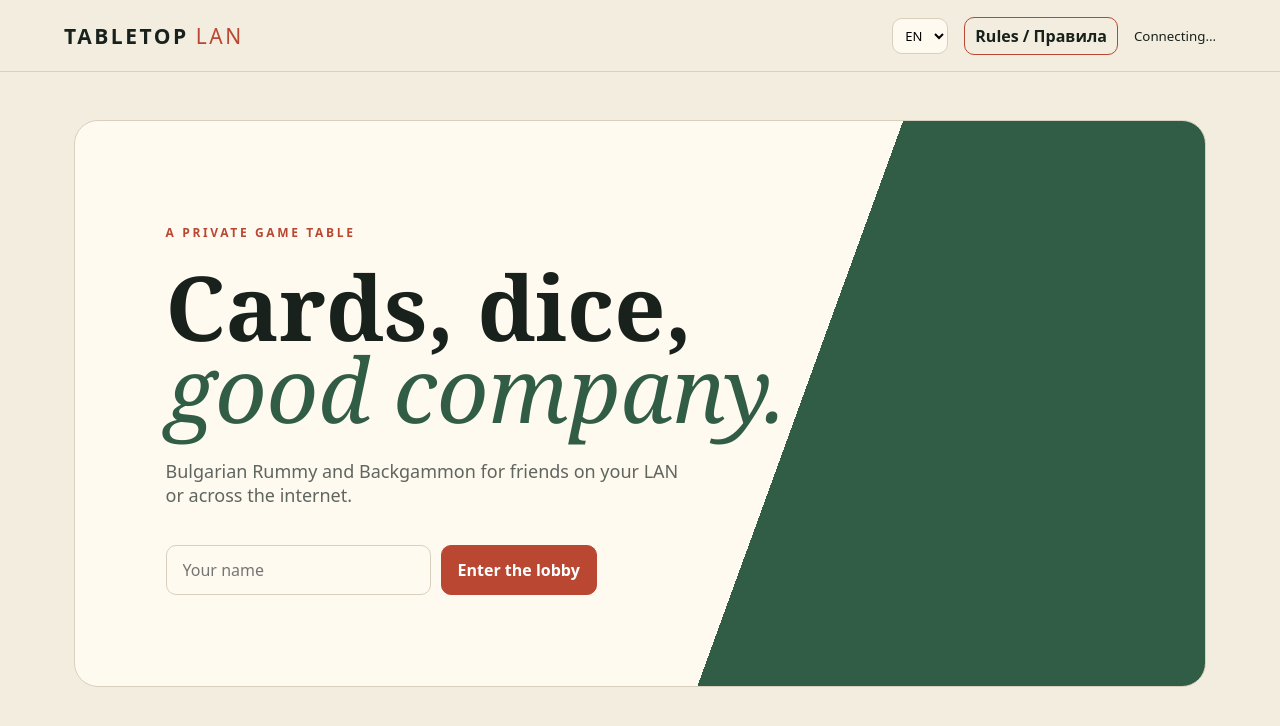
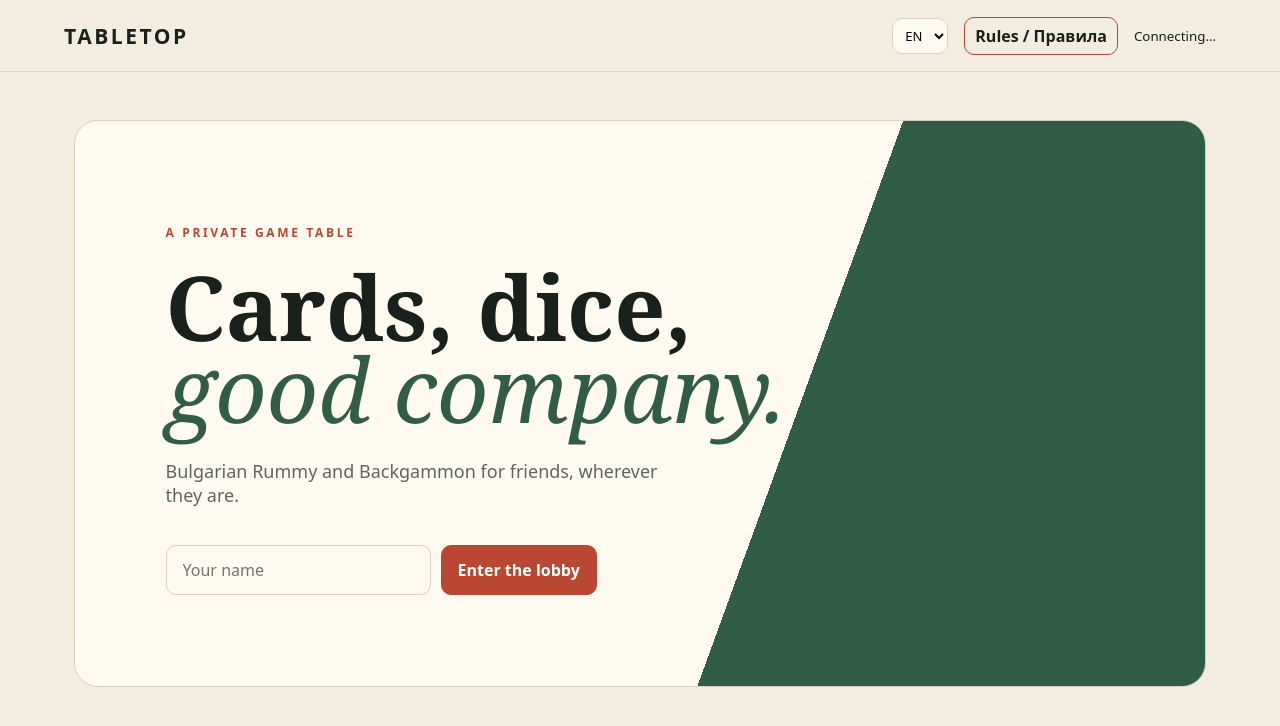
Before and after one commit to mil-dim/rummy, a website: page public/index.html in a window 1280 px wide. Drawn offline with nearby package versions, Linux system fonts and the light colour scheme; no server answers.

Commit message:
Remove LAN-only branding

```diff
--- a/public/i18n.js
+++ b/public/i18n.js
@@ -106,7 +106,7 @@ const labels = {
  'match points.':'точки.', 'BACKGAMMON':'ТАБЛА',
  'Connected':'Свързан', 'Connecting…':'Свързване…', 'Reconnecting…':'Повторно свързване…',
  'A PRIVATE GAME TABLE':'ЧАСТНА МАСА ЗА ИГРА', 'Cards, dice,':'Карти, зарове,', 'good company.':'добра компания.',
- 'Bulgarian Rummy and Backgammon for friends on your LAN or across the internet.':'Българско реми и табла за приятели в локалната мрежа или по интернет.',
+ 'Bulgarian Rummy and Backgammon for friends, wherever they are.':'Българско реми и табла за приятели, където и да са.',
  'Your name':'Вашето име', 'GAME LOBBY':'ЛОБИ', 'Choose your table':'Изберете маса',
  'Your seat is reserved. Leave before joining another table.':'Мястото ви е запазено. Напуснете, преди да се присъедините към друга маса.',
  'No open rooms yet.':'Все още няма отворени стаи.', 'Open a table':'Отворете маса',
--- a/public/index.html
+++ b/public/index.html
@@ -3,10 +3,10 @@
 <head>
   <meta charset="utf-8"><meta name="viewport" content="width=device-width,initial-scale=1">
   <meta name="app-build" content="__APP_BUILD__"><meta name="app-version" content="__APP_VERSION__">
-  <title>Tabletop LAN</title><link rel="stylesheet" href="/styles.css?v=__APP_BUILD__">
+  <title>Tabletop</title><link rel="stylesheet" href="/styles.css?v=__APP_BUILD__">
 </head>
 <body>
-  <header><div><b>TABLETOP</b><span>LAN</span></div><nav><select id="uiLanguage" aria-label="Language / Език"><option value="en">EN</option><option value="bg">БГ</option></select><span id="profileActions" hidden><span id="currentName" data-no-translate></span> <button id="renameOpen" class="ghost">Change name</button> <button id="signOut" class="ghost">Sign out</button></span><button id="rulesOpen" class="ghost">Rules / Правила</button><small id="status">Connecting…</small></nav></header>
+  <header><div><b>TABLETOP</b></div><nav><select id="uiLanguage" aria-label="Language / Език"><option value="en">EN</option><option value="bg">БГ</option></select><span id="profileActions" hidden><span id="currentName" data-no-translate></span> <button id="renameOpen" class="ghost">Change name</button> <button id="signOut" class="ghost">Sign out</button></span><button id="rulesOpen" class="ghost">Rules / Правила</button><small id="status">Connecting…</small></nav></header>
   <section id="updateNotice" class="update-notice" role="status" hidden><span id="updateMessage">An update is available.</span><button id="reloadUpdate">Reload updated game</button></section>
   <section id="maintenanceNotice" class="maintenance-notice" role="alert" hidden><strong id="maintenanceCountdown"></strong><span id="maintenanceMessage" data-no-translate></span><small>Current games may continue. No automatic restart.</small></section>
   <aside id="invitationNotice" class="invitation-notice" role="status" hidden>
@@ -18,7 +18,7 @@
   <main>
     <section id="welcome" class="panel">
       <p class="eyebrow">A PRIVATE GAME TABLE</p><h1>Cards, dice,<br><em>good company.</em></h1>
-      <p>Bulgarian Rummy and Backgammon for friends on your LAN or across the internet.</p>
+      <p>Bulgarian Rummy and Backgammon for friends, wherever they are.</p>
       <form id="identity"><input id="name" maxlength="24" placeholder="Your name" required><button>Enter the lobby</button></form>
     </section>
     <section id="lobby" hidden>
```
Also changed, not shown: README.md.
